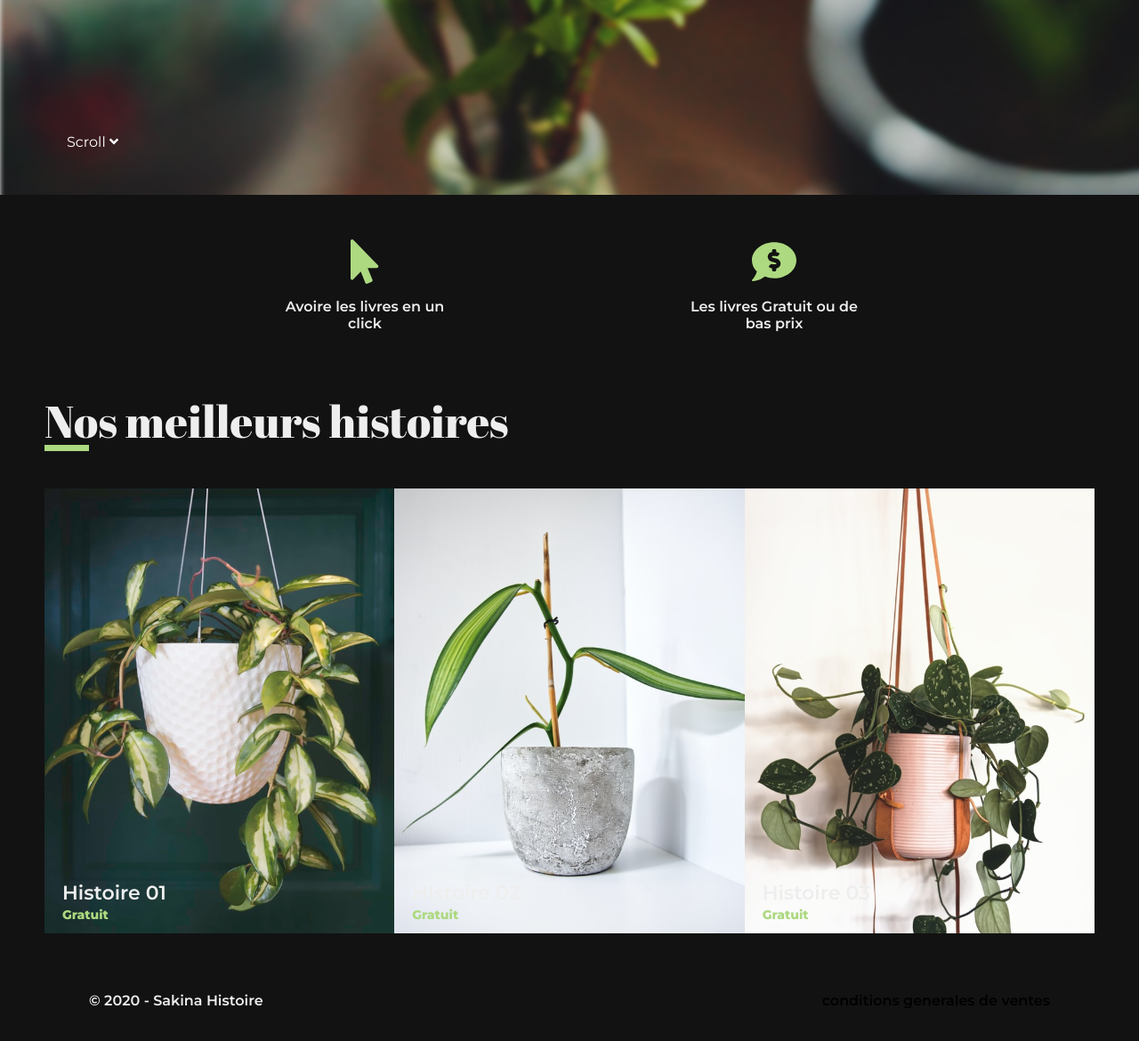
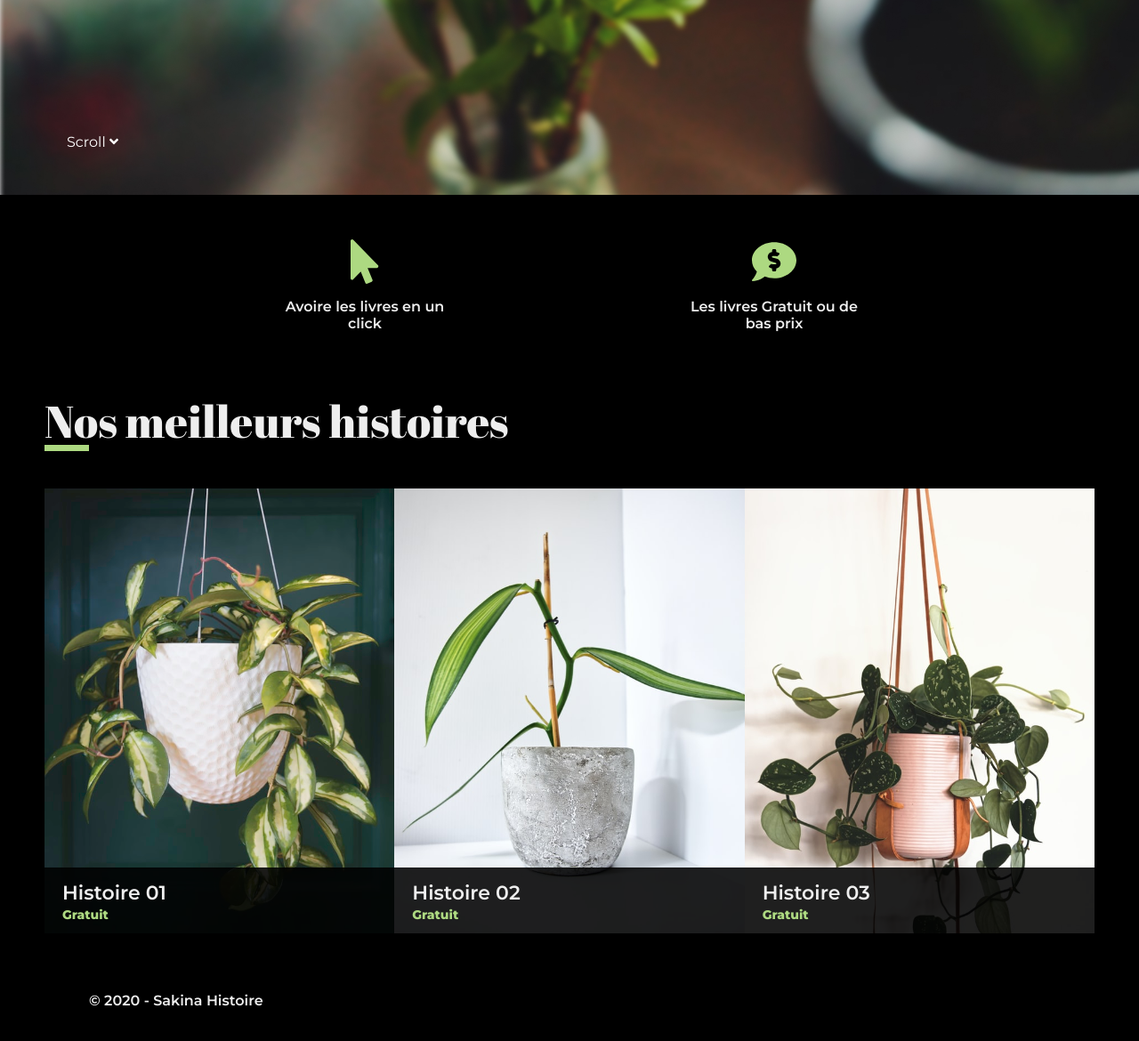
Before and after one commit to BougatayaAbd/Project-02, a Flask app: page / in a window 1280 px wide. Shown: the part 471-1641 px from the top of the page at 89% size. Run offline with Flask 2, Linux system fonts and the light colour scheme; parts of the project's set-up code (start-up, migrations or seed data) failed here and were passed over; some libraries are stand-ins or nearby versions.

Commit message:
--- Auto-Git Commit ---

```diff
--- a/templates/index.html
+++ b/templates/index.html
@@ -7,7 +7,7 @@
     <link rel="shortcut icon" href="{{url_for('static', filename='icon.ico')}}" type="image/x-icon">
     <script src="https://cdnjs.cloudflare.com/ajax/libs/font-awesome/5.12.0-2/js/all.min.js"></script>
 </head>
-<body class="light-theme || dark-theme">
+<body class="dark-theme || light-theme">
     <section class="top-page">
         <header class="header">
             <img src="{{url_for('static', filename='Logo.png')}}" alt="SakinaHistoire">
@@ -39,7 +39,7 @@
         </h2>
         <div class="best-stories">
             <a class="story-box story1 no-grid">
-                <div class="story-details ">
+                <div class="story-details">
                     <p class="story-name">{{beststory1}}</p>
                     <p class="story-price">{{beststory1price}}</p>
                 </div>
@@ -203,7 +203,7 @@ nav.nav li a{
     position: absolute;
     width: 100%;
     bottom: 0;
-
+    background-color: #FFFFFFDF;
     padding: 5px 20px;
 }
 .story-name {
@@ -234,7 +234,10 @@ body {
 }
 body.dark-theme {
   color: #eee;
-  background: #121212;
+  background: #000000;
+}
+body.dark-theme section.bests-items a div {
+    background-color: #000000df;
 }
 </style>
 <script>
```
